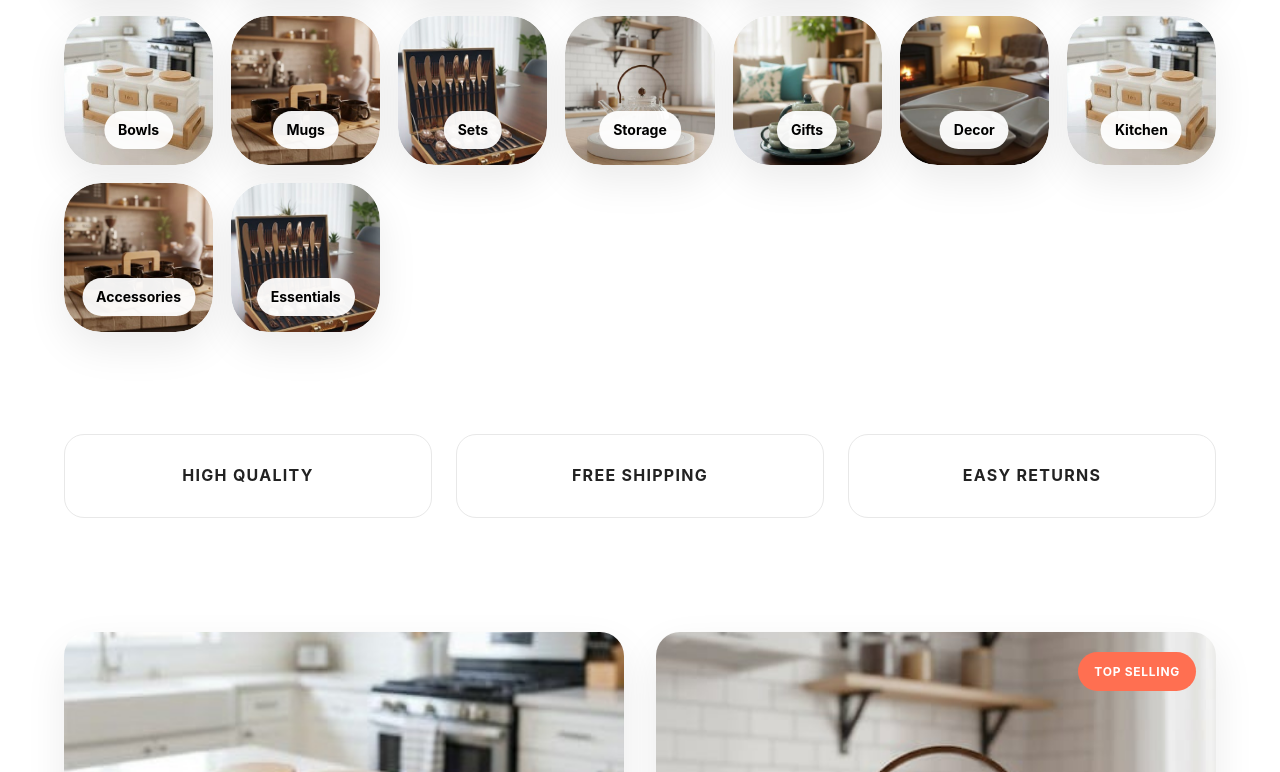
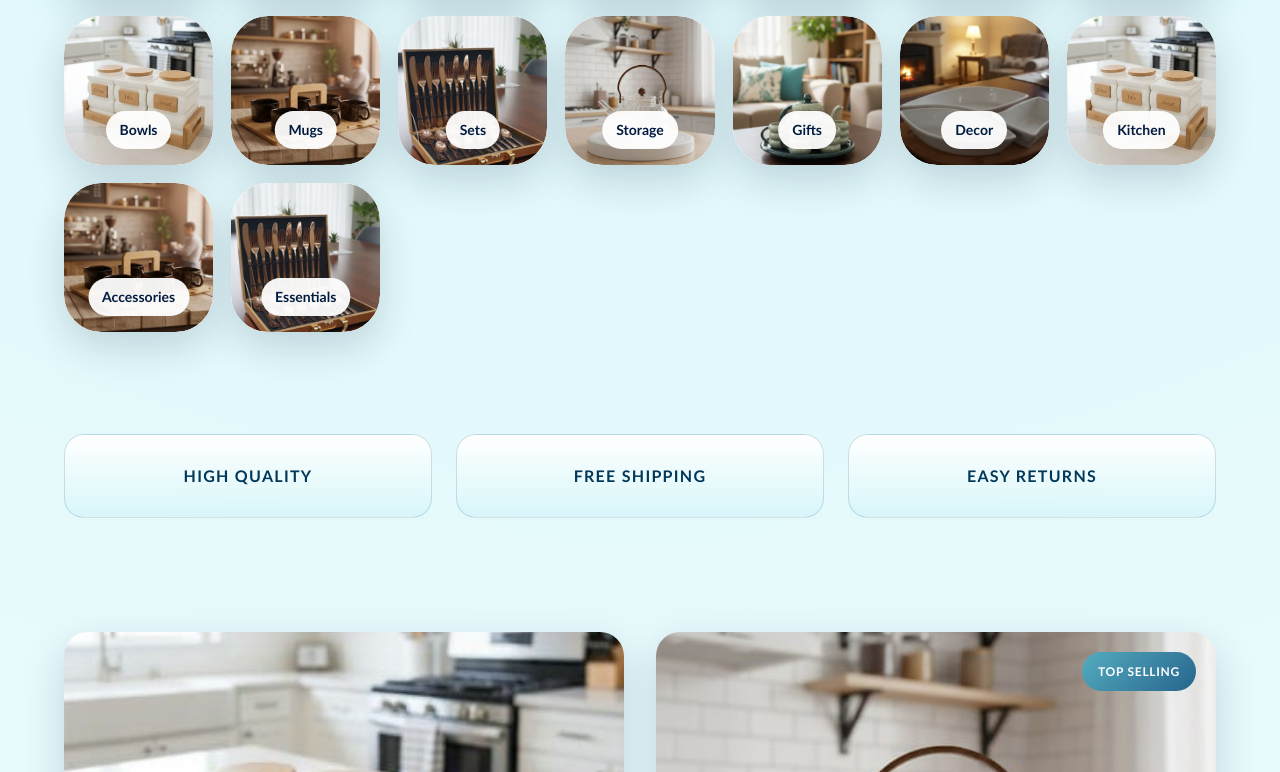
Before and after one commit to hrdsadath/ghc-ecom, a React (Create React App) app in the folder frontend/: page / in a window 1280 px wide. Shown: the part 1088-1860 px from the top of the page. Built offline with nearby package versions, Linux system fonts and the light colour scheme.

Commit message:
add video option and multiple image ,and change the color theam

```diff
--- a/frontend/src/data/products.ts
+++ b/frontend/src/data/products.ts
@@ -358,7 +358,7 @@ export const products = [
         mrp: 149.99,
         price: 124.99,
         imageUrl: nutsImg,
-        imageUrls: [nutsImg, bowl123, canisterImg],
+        imageUrls: [nutsImg, bowl123, ],
 
             colors: ['White', 'Cream'],
             stock: 5,
@@ -383,5 +383,29 @@ export const products = [
             weight: '0.8 lbs',
             care: 'Dishwasher safe, microwave safe'
         }
-    }
+    },
+    {
+  id: '20',
+  name: 'HRD20',
+  description: 'Elegant marble serving tray with gold handles',
+  mrp: 64.99,
+  price: 49.99,
+  imageUrl: '/img/cerabowl.jpeg',
+  imageUrls: [
+    '/img/cerabowl.jpeg',
+    '/img/cuttlery set gold.jpeg',
+    '/img/canister.jpeg'
+  ],
+  category: 'mugs',
+  details: {
+    material: 'Carrara marble with brass handles',
+    dimensions: { length: '16"', width: '12"', height: '1.25"' },
+    volume: 'N/A',
+    colors: ['White', 'Gold'],
+    stock: 12,
+    weight: '5.5 lbs',
+    care: 'Wipe clean with a damp cloth'
+  },
+  videoUrl: 'https://www.instagram.com/reel/DQn5tU1kq-1/?utm_source=ig_web_copy_link&igsh=MzRlODBiNWFlZA=='
+}
 ];
--- a/frontend/src/styles/globals.css
+++ b/frontend/src/styles/globals.css
@@ -10,19 +10,24 @@
 }
 
 :root {
-    --primary: #000;
+    --ice: #a7ebf2;
+    --aqua: #54acbf;
+    --ocean: #26658c;
+    --deep: #023859;
+    --midnight: #011c40;
+    --primary: var(--midnight);
     --white: #fff;
-    --gray: #f5f5f5;
-    --text: #222222;
-    --text-light: #6d6d6d;
-    --border: #e8e8e8;
-    --shadow: 0 16px 40px rgba(0,0,0,0.08);
+    --gray: #eef8fb;
+    --text: var(--midnight);
+    --text-light: var(--ocean);
+    --border: rgba(38, 101, 140, 0.2);
+    --shadow: 0 16px 40px rgba(1, 28, 64, 0.16);
     --transition: 0.25s ease;
 }
 
 body {
-    font-family: 'Inter', 'Segoe UI', system-ui, sans-serif;
-    background: var(--white);
+    font-family: 'Trebuchet MS', 'Segoe UI', system-ui, sans-serif;
+    background: radial-gradient(circle at top, rgba(167, 235, 242, 0.45), #ffffff 48%);
     color: var(--text);
     line-height: 1.6;
 }
@@ -47,11 +52,12 @@ img {
    HEADER
 ========================= */
 .header {
-    background: var(--white);
+    background: rgba(255, 255, 255, 0.94);
     border-bottom: 1px solid var(--border);
     position: sticky;
     top: 0;
     z-index: 50;
+    backdrop-filter: blur(8px);
 }
 
 .header-content {
@@ -68,6 +74,7 @@ img {
     font-size: 24px;
     font-weight: 700;
     letter-spacing: 0.03em;
+    color: var(--deep);
 }
 
 .header-nav {
@@ -114,7 +121,9 @@ img {
     grid-template-columns: 1.1fr 0.9fr;
     gap: 48px;
     align-items: center;
-    background-color: #000;
+    background: linear-gradient(128deg, var(--midnight) 0%, var(--deep) 54%, var(--ocean) 100%);
+    border-radius: 30px;
+    box-shadow: 0 24px 60px rgba(1, 28, 64, 0.25);
 }
 .main-logo{
         background-color: black;
@@ -142,7 +151,7 @@ img {
     justify-content: center;
     width: fit-content;
     padding: 16px 32px;
-    background: var(--primary);
+    background: linear-gradient(120deg, var(--aqua) 0%, var(--ocean) 100%);
     color: var(--white);
     border-radius: 999px;
     font-weight: 700;
@@ -152,7 +161,7 @@ img {
 
 .hero-cta:hover {
     transform: translateY(-2px);
-    background: #222;
+    background: linear-gradient(120deg, var(--ocean) 0%, var(--deep) 100%);
 }
 
 .hero-image {
@@ -247,9 +256,9 @@ img {
     border: 1px solid var(--border);
     border-radius: 20px;
     text-align: center;
-    background: #fff;
+    background: linear-gradient(180deg, #ffffff 0%, rgba(167, 235, 242, 0.2) 100%);
     font-weight: 700;
-    color: var(--text);
+    color: var(--deep);
     letter-spacing: 0.08em;
     text-transform: uppercase;
 }
@@ -294,7 +303,7 @@ img {
     top: 20px;
     right: 20px;
     padding: 10px 16px;
-    background: #ff6f51;
+    background: linear-gradient(135deg, var(--aqua), var(--ocean));
     color: var(--white);
     border-radius: 999px;
     font-size: 12px;
@@ -339,7 +348,7 @@ img {
    BANNER
 ========================= */
 .banner-section {
-    background: var(--primary);
+    background: linear-gradient(135deg, var(--deep) 0%, var(--midnight) 100%);
     color: var(--white);
     text-align: center;
     padding: 80px 24px;
@@ -368,7 +377,7 @@ img {
    TESTIMONIALS
 ========================= */
 .testimonials-section {
-    background: var(--gray);
+    background: linear-gradient(180deg, rgba(167, 235, 242, 0.35) 0%, rgba(84, 172, 191, 0.08) 100%);
     padding: 80px 24px;
 }
 
@@ -447,10 +456,11 @@ img {
 }
 
 .product-card {
-    background: var(--white);
+    background: linear-gradient(180deg, #ffffff 0%, rgba(167, 235, 242, 0.24) 100%);
     border-radius: 24px;
     overflow: hidden;
     box-shadow: var(--shadow);
+    border: 1px solid var(--border);
     transition: transform var(--transition), box-shadow var(--transition);
 }
 
@@ -511,7 +521,7 @@ img {
 }
 
 .btn-buy {
-    background: var(--primary);
+    background: linear-gradient(130deg, var(--ocean), var(--midnight));
     color: var(--white);
 }
 
@@ -520,8 +530,8 @@ img {
 }
 
 .btn-cart {
-    background: var(--gray);
-    color: var(--text);
+    background: rgba(167, 235, 242, 0.5);
+    color: var(--deep);
 }
 
 .btn-cart:hover {
@@ -530,8 +540,8 @@ img {
 
 .btn-details {
     background: var(--white);
-    color: var(--primary);
-    border: 2px solid var(--primary);
+    color: var(--deep);
+    border: 2px solid var(--deep);
 }
 
 .product-card-link {
@@ -558,6 +568,124 @@ img {
 .product-detail-image {
     display: flex;
     justify-content: center;
+}
+
+.product-detail-carousel {
+    width: 100%;
+    position: relative;
+    border-radius: 24px;
+    overflow: hidden;
+    background: linear-gradient(180deg, rgba(167, 235, 242, 0.35), #ffffff);
+    box-shadow: var(--shadow);
+    aspect-ratio: 16 / 9;
+}
+
+.carousel-image {
+    width: 100%;
+    height: 100%;
+    object-fit: cover;
+    display: block;
+}
+
+.carousel-video-container {
+    position: relative;
+    width: 100%;
+    height: 100%;
+}
+
+.carousel-video-container .carousel-image {
+    width: 100%;
+    height: 100%;
+    object-fit: cover;
+}
+
+.video-play-button {
+    position: absolute;
+    top: 50%;
+    left: 50%;
+    transform: translate(-50%, -50%);
+    width: 64px;
+    height: 64px;
+    background: rgba(255, 255, 255, 0.95);
+    border-radius: 50%;
+    display: flex;
+    align-items: center;
+    justify-content: center;
+    font-size: 32px;
+    color: var(--primary);
+    text-decoration: none;
+    box-shadow: 0 4px 16px rgba(0, 0, 0, 0.2);
+    transition: all 0.3s ease;
+    z-index: 10;
+}
+
+.video-play-button:hover {
+    background: rgba(255, 255, 255, 1);
+    transform: translate(-50%, -50%) scale(1.1);
+    box-shadow: 0 6px 20px rgba(0, 0, 0, 0.3);
+}
+
+.carousel-arrow {
+    position: absolute;
+    top: 50%;
+    transform: translateY(-50%);
+    background: rgba(255, 255, 255, 0.85);
+    border: none;
+    width: 36px;
+    height: 36px;
+    border-radius: 50%;
+    box-shadow: 0 2px 12px rgba(0, 0, 0, 0.15);
+    cursor: pointer;
+    font-size: 20px;
+    color: var(--primary);
+    display: flex;
+    align-items: center;
+    justify-content: center;
+    z-index: 5;
+    transition: all 0.3s ease;
+}
+
+.carousel-arrow:hover {
+    background: rgba(255, 255, 255, 1);
+    box-shadow: 0 4px 16px rgba(0, 0, 0, 0.2);
+}
+
+.carousel-arrow.prev {
+    left: 12px;
+}
+
+.carousel-arrow.next {
+    right: 12px;
+}
+
+.carousel-dots {
+    position: absolute;
+    bottom: 14px;
+    left: 50%;
+    transform: translateX(-50%);
+    display: flex;
+    gap: 8px;
+    z-index: 5;
+}
+
+.dot {
+    width: 8px;
+    height: 8px;
+    border-radius: 50%;
+    background: rgba(255, 255, 255, 0.7);
+    border: none;
+    cursor: pointer;
+    transition: all 0.3s ease;
+}
+
+.dot:hover {
+    background: rgba(255, 255, 255, 0.9);
+}
+
+.dot.active {
+    background: var(--aqua);
+    width: 10px;
+    height: 10px;
 }
 
 .product-detail-image img {
@@ -639,7 +767,7 @@ img {
 .product-specifications {
     margin-bottom: 32px;
     padding: 24px;
-    background: var(--gray);
+    background: linear-gradient(180deg, rgba(167, 235, 242, 0.55), rgba(84, 172, 191, 0.18));
     border-radius: 16px;
 }
 
@@ -725,7 +853,8 @@ img {
     padding: 20px;
     border-radius: 24px;
     box-shadow: var(--shadow);
-    background: var(--white);
+    background: linear-gradient(180deg, #ffffff, rgba(167, 235, 242, 0.2));
+    border: 1px solid var(--border);
 }
 
 .item-image-wrapper {
@@ -766,15 +895,16 @@ img {
 .btn-remove-item {
     padding: 12px 16px;
     border-radius: 14px;
-    background: #ff4d6b;
+    background: linear-gradient(140deg, var(--ocean), var(--deep));
     color: var(--white);
     font-weight: 700;
 }
 
 .cart-sidebar {
-    background: var(--white);
+    background: linear-gradient(180deg, #ffffff 0%, rgba(167, 235, 242, 0.28) 100%);
     border-radius: 24px;
     box-shadow: var(--shadow);
+    border: 1px solid var(--border);
     padding: 32px;
 }
 
@@ -804,7 +934,7 @@ img {
     margin-top: 28px;
     padding: 16px;
     border-radius: 18px;
-    background: var(--primary);
+    background: linear-gradient(130deg, var(--aqua), var(--ocean));
     color: var(--white);
     font-weight: 700;
 }
@@ -818,14 +948,14 @@ img {
 }
 
 .btn-clear-cart-link {
-    color: #ff4d6b;
+    color: var(--ocean);
 }
 
 /* =========================
    FOOTER
 ========================= */
 .footer {
-    background: var(--primary);
+    background: linear-gradient(135deg, var(--midnight) 0%, var(--deep) 100%);
     color: var(--white);
     padding: 72px 24px;
 }
@@ -864,8 +994,8 @@ img {
 .signup-form button {
     padding: 14px 22px;
     border-radius: 14px;
-    background: #fff;
-    color: var(--primary);
+    background: linear-gradient(130deg, var(--ice), var(--aqua));
+    color: var(--midnight);
     font-weight: 700;
 }
 
@@ -873,7 +1003,7 @@ img {
     display: inline-flex;
     align-items: center;
     gap: 12px;
-    background: #25d366;
+    background: linear-gradient(130deg, var(--aqua), var(--ocean));
     color: #fff;
     padding: 14px 22px;
     border-radius: 999px;
```
Also changed, not shown: frontend/src/components/ProductCard.tsx (+10 -3 lines), frontend/src/pages/product.tsx (+92 -3 lines), 14 other files (tests, documents, lock files or other folders).
